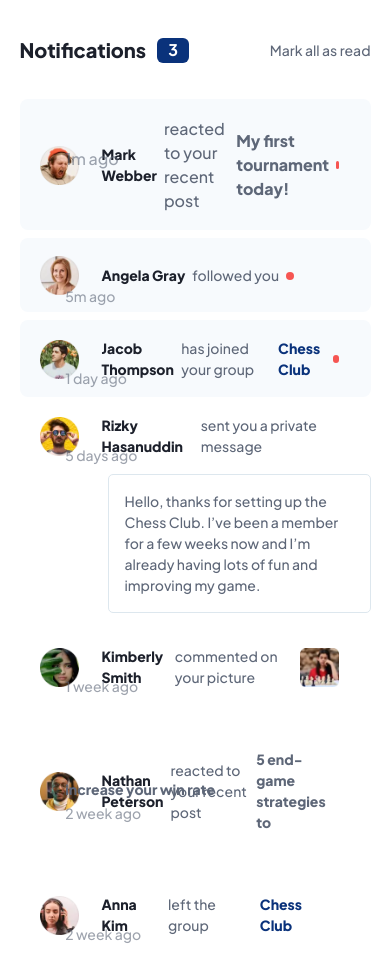
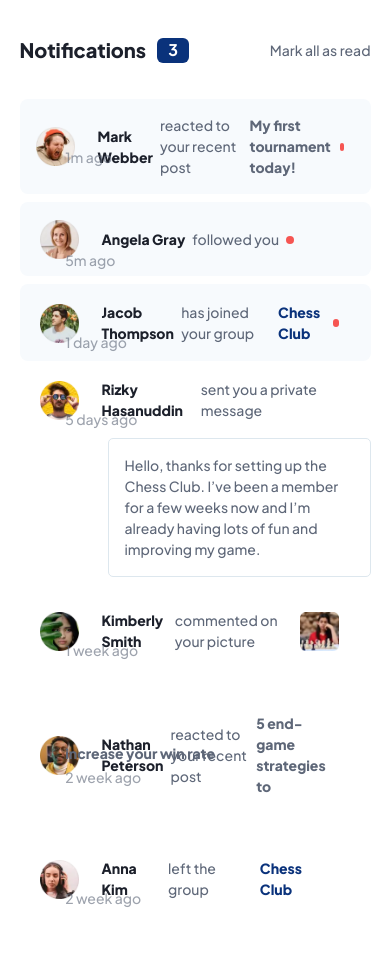
Before and after one commit to BYCODDE/React-notifications-page, a React (Vite) app: page / in a window 390 px wide. After the commit the page ends 934 px from the top, so only its background shows below. Built offline with nearby package versions, Linux system fonts and the light colour scheme.

Commit message:
new commit!

```diff
--- a/src/components/markedComments/Marked.jsx
+++ b/src/components/markedComments/Marked.jsx
@@ -5,7 +5,7 @@ import img3 from "/images/avatar-jacob-thompson.webp";
 export default function Marked() {
   return (
     <section className="mt-[31px]">
-      <div className="    text-[16px] gap-[7px] relative flex justify-start items-center rounded-[8px] bg-snow pt-[18px] pb-[17px] pl-[20px] pr-[32px]">
+      <div className=" md:pt-[16px] md:pb-[16px] md:pl-[16px] md:pr-[27px]  md:text-[14px]  text-[16px] gap-[7px] relative flex justify-start items-center rounded-[8px] bg-snow pt-[18px] pb-[17px] pl-[20px] pr-[32px]">
         <img
           src={img1}
           alt="first_img"
@@ -24,7 +24,10 @@ export default function Marked() {
         </span>
       </div>
       <div className="   relative my-[8px] gap-[7px]  flex justify-start items-center rounded-[8px] bg-snow pt-[18px] pb-[17px] pl-[20px] pr-[32px]">
-        <img src={img2} className="md:w-[39px] md:h-[39px]   mr-4  w-[45px] h-[45px]"></img>
+        <img
+          src={img2}
+          className="md:w-[39px] md:h-[39px]   mr-4  w-[45px] h-[45px]"
+        ></img>
         <span className=" md:text-[14px]  text-very-dark-grey-blue text-[15px] font-extrabold	  custom-font-style hover:text-blue-1 cursor-pointer">
           Angela Gray
         </span>{" "}
@@ -34,7 +37,10 @@ export default function Marked() {
         </span>
       </div>
       <div className="   relative   gap-[7px]  flex justify-start items-center rounded-[8px] bg-snow pt-[18px] pb-[17px] pl-[20px] pr-[32px]">
-        <img src={img3} className=" md:w-[39px] md:h-[39px]  mr-4  w-[45px] h-[45px]"></img>
+        <img
+          src={img3}
+          className=" md:w-[39px] md:h-[39px]  mr-4  w-[45px] h-[45px]"
+        ></img>
         <span className=" md:text-[14px]  text-very-dark-grey-blue text-[15px] font-extrabold	  custom-font-style hover:text-blue-1 cursor-pointer">
           Jacob Thompson
         </span>{" "}
```
